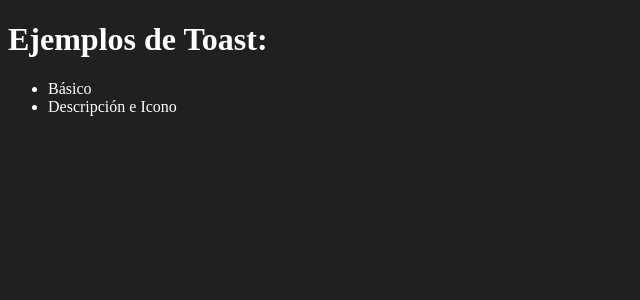
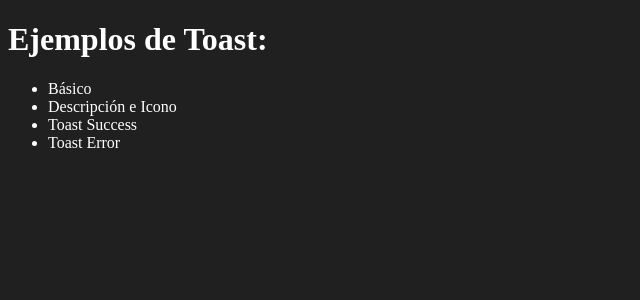
Before and after one commit to sagoma-dev/sonner-react-tutorial, a React (Vite) app: page / in a window 1280 px wide. Shown: the top 300 px of the page, without its empty margins (0-640 px from the left). Built offline with nearby package versions, Linux system fonts and the light colour scheme.

Commit message:
Add error and success toast

```diff
--- a/src/App.jsx
+++ b/src/App.jsx
@@ -17,6 +17,8 @@ function App() {
         >
           Descripción e Icono
         </li>
+        <li onClick={() => toast.success("Mi success toast")}>Toast Success</li>
+        <li onClick={() => toast.error("Mi error toast")}>Toast Error</li>
       </ul>
       <Toaster />
     </main>
```
